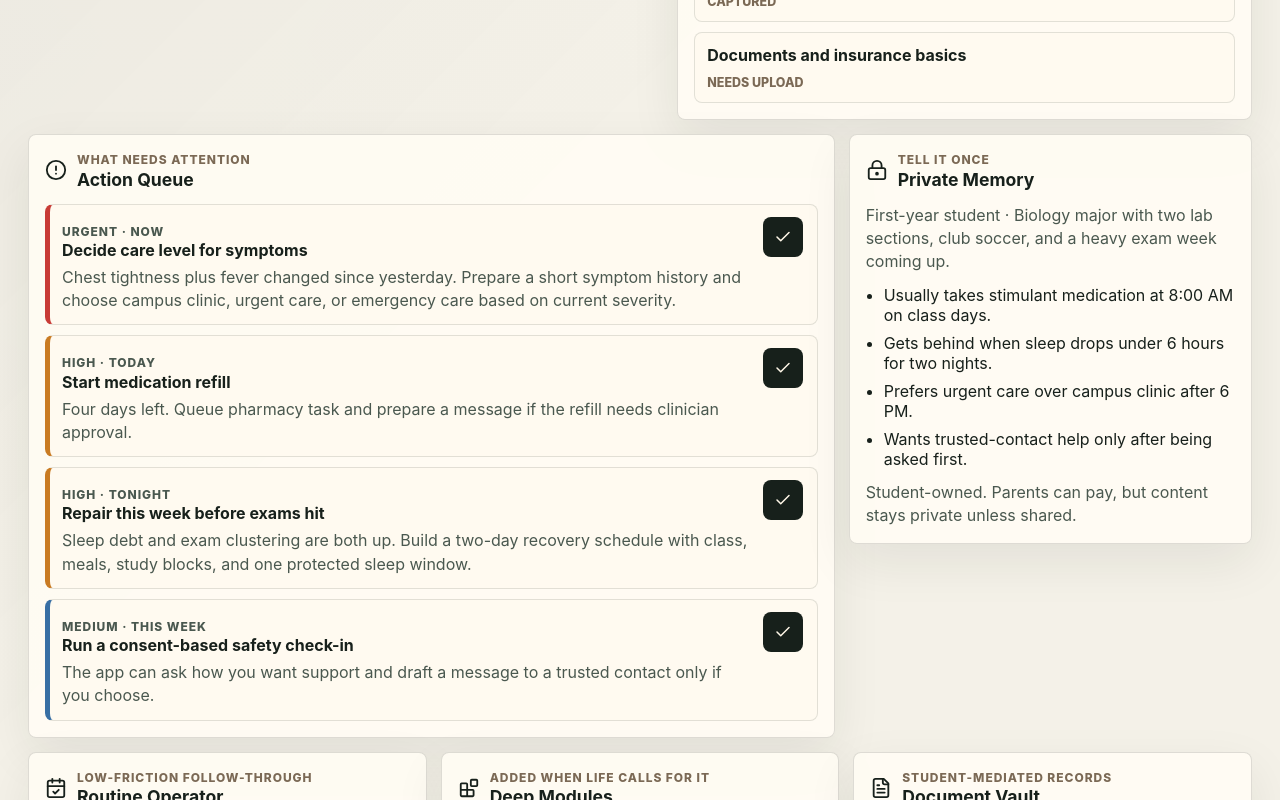
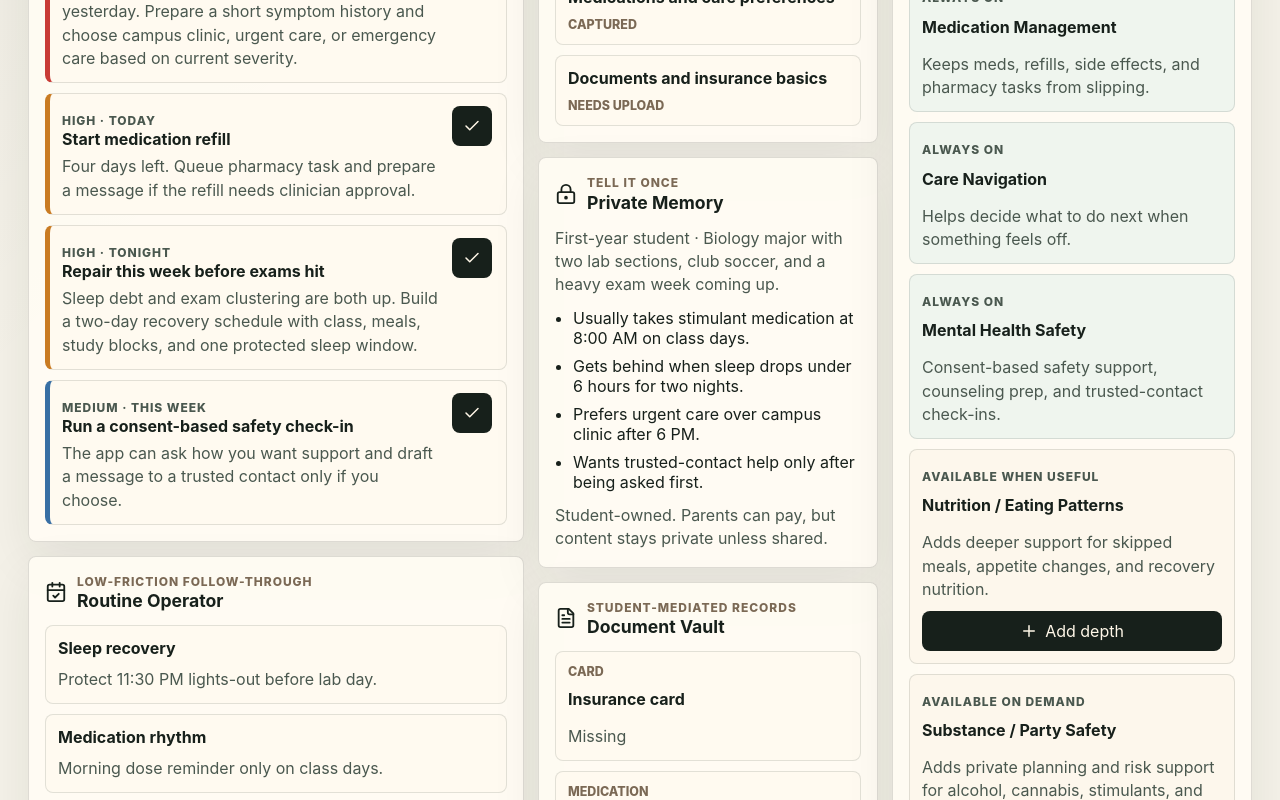
Before and after one commit to dochobbs/thread-canary, a React (Vite) app: page / in a window 1280 px wide. Shown: the part 780-1580 px from the top of the page. Built offline with nearby package versions, Linux system fonts and the light colour scheme.

Commit message:
Use stacked dashboard columns

```diff
--- a/src/App.tsx
+++ b/src/App.tsx
@@ -40,27 +40,27 @@ export default function App() {
         </div>
       </section>
 
-      <div className="workspace">
-        <section className="top-row" aria-label="Student context">
+      <div className="dashboard-columns">
+        <section className="dashboard-column primary-column" aria-label="Primary agent workspace">
           <AgentPanel />
-          <LifeAuditPanel />
+          <ActionQueue actions={actions} completedActions={completedActions} onComplete={completeAction} />
+          <RoutineOperator />
+          <AnalyticsPanel summary={weeklySummary} />
         </section>
 
-        <section className="attention-row" aria-label="What needs attention">
-          <ActionQueue actions={actions} completedActions={completedActions} onComplete={completeAction} />
+        <section className="dashboard-column context-column" aria-label="Student context">
+          <LifeAuditPanel />
           <MemoryProfile profile={seedStudent} />
+          <DataVault profile={seedStudent} />
         </section>
 
-        <section className="operations-grid" aria-label="Agent operations">
-          <RoutineOperator />
+        <section className="dashboard-column modules-column" aria-label="Modules and records">
           <ModuleDeck
             activeModules={activeModules}
             recommendedModules={recommendedModules}
             activatedModuleIds={activatedModuleIds}
             onActivate={activateModule}
           />
-          <DataVault profile={seedStudent} />
-          <AnalyticsPanel summary={weeklySummary} />
           <SafetyPanel profile={seedStudent} />
         </section>
       </div>
--- a/src/styles.css
+++ b/src/styles.css
@@ -53,17 +53,17 @@ button {
   line-height: 1.5;
 }
 
-.workspace {
-  display: grid;
-  gap: 14px;
-}
-
-.top-row,
-.attention-row,
-.operations-grid {
+.dashboard-columns {
   display: grid;
   gap: 14px;
   grid-template-columns: 1fr;
+}
+
+.dashboard-column {
+  display: flex;
+  min-width: 0;
+  flex-direction: column;
+  gap: 14px;
 }
 
 .panel,
@@ -280,34 +280,23 @@ p {
     padding: 28px;
   }
 
-  .top-row,
-  .attention-row,
-  .operations-grid {
+  .dashboard-columns {
     grid-template-columns: repeat(2, minmax(0, 1fr));
+    align-items: start;
   }
 
-  .action-queue {
+  .primary-column {
     grid-column: span 2;
   }
 }
 
 @media (min-width: 1120px) {
-  .top-row {
-    grid-template-columns: minmax(0, 1.05fr) minmax(420px, 0.95fr);
+  .dashboard-columns {
+    grid-template-columns: minmax(420px, 1.35fr) minmax(340px, 0.9fr) minmax(360px, 0.95fr);
     align-items: start;
   }
 
-  .attention-row {
-    grid-template-columns: minmax(0, 2fr) minmax(360px, 1fr);
-    align-items: start;
-  }
-
-  .operations-grid {
-    grid-template-columns: repeat(3, minmax(0, 1fr));
-    align-items: start;
-  }
-
-  .action-queue {
+  .primary-column {
     grid-column: auto;
   }
 }
```
Also changed, not shown: 1 other file (tests, documents, lock files or other folders).
